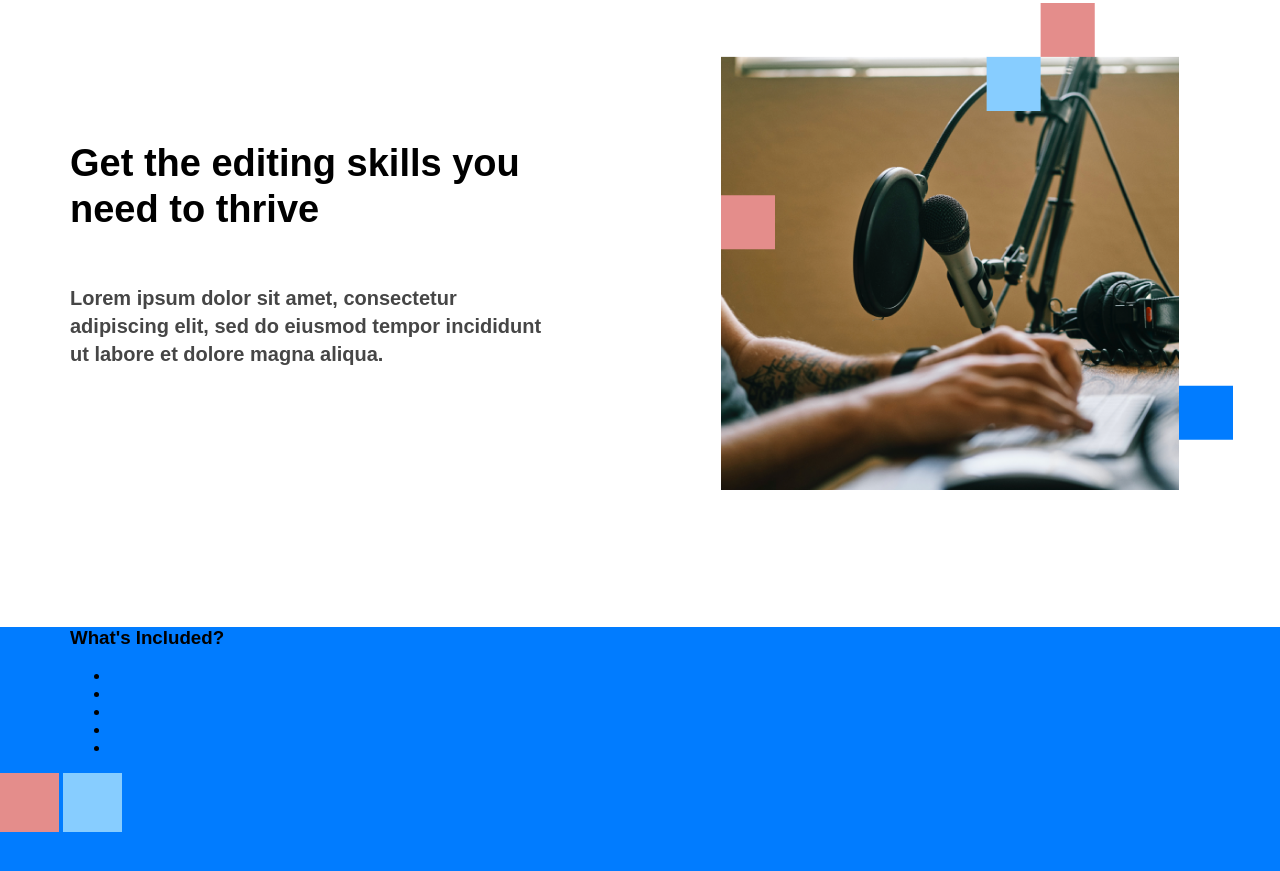
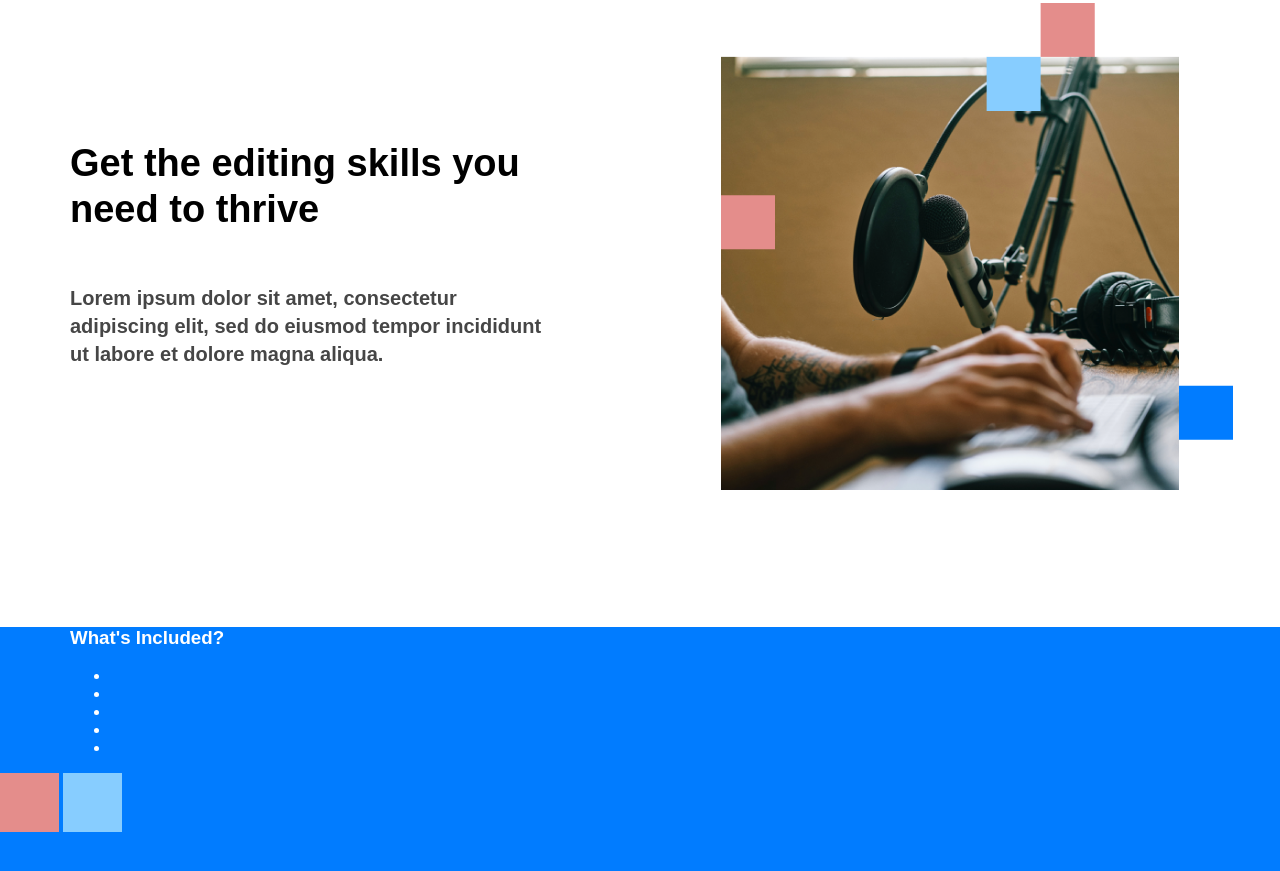
Before and after one commit to AlexandraBrRo/coursely_test, a plain HTML site: page index.html in a window 1280 px wide. Shown: the part 2253-3124 px from the top of the page. Drawn offline with Linux system fonts and the light colour scheme.

Commit message:
test marcup page

```diff
--- a/index.html
+++ b/index.html
@@ -136,7 +136,7 @@
             </div>
          </div>
          <div class="caunt_block">
-            <div class="centered">
+            <div class="centered caunt_holder">
                <h3>What's Included?</h3>
                <ul>
                   <li></li>
--- a/scss/all.scss
+++ b/scss/all.scss
@@ -168,6 +168,9 @@ body{
    background-color: #017cff;
    min-height: 424px;
    position: relative;
+   .caunt_holder{
+      color: #fff;
+   }
 }
 
 
```
Also changed, not shown: css/all.css, 1 other file.
